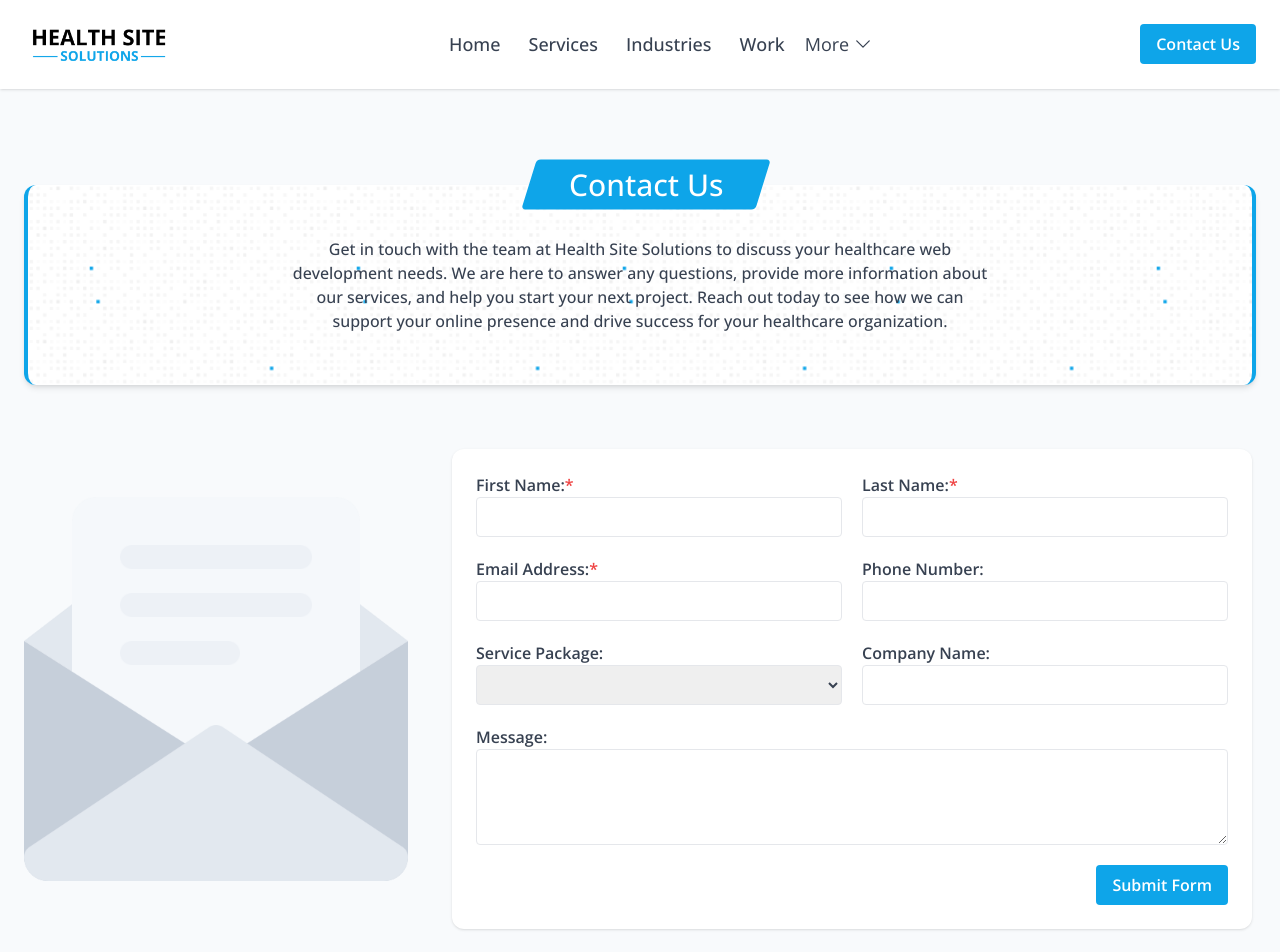
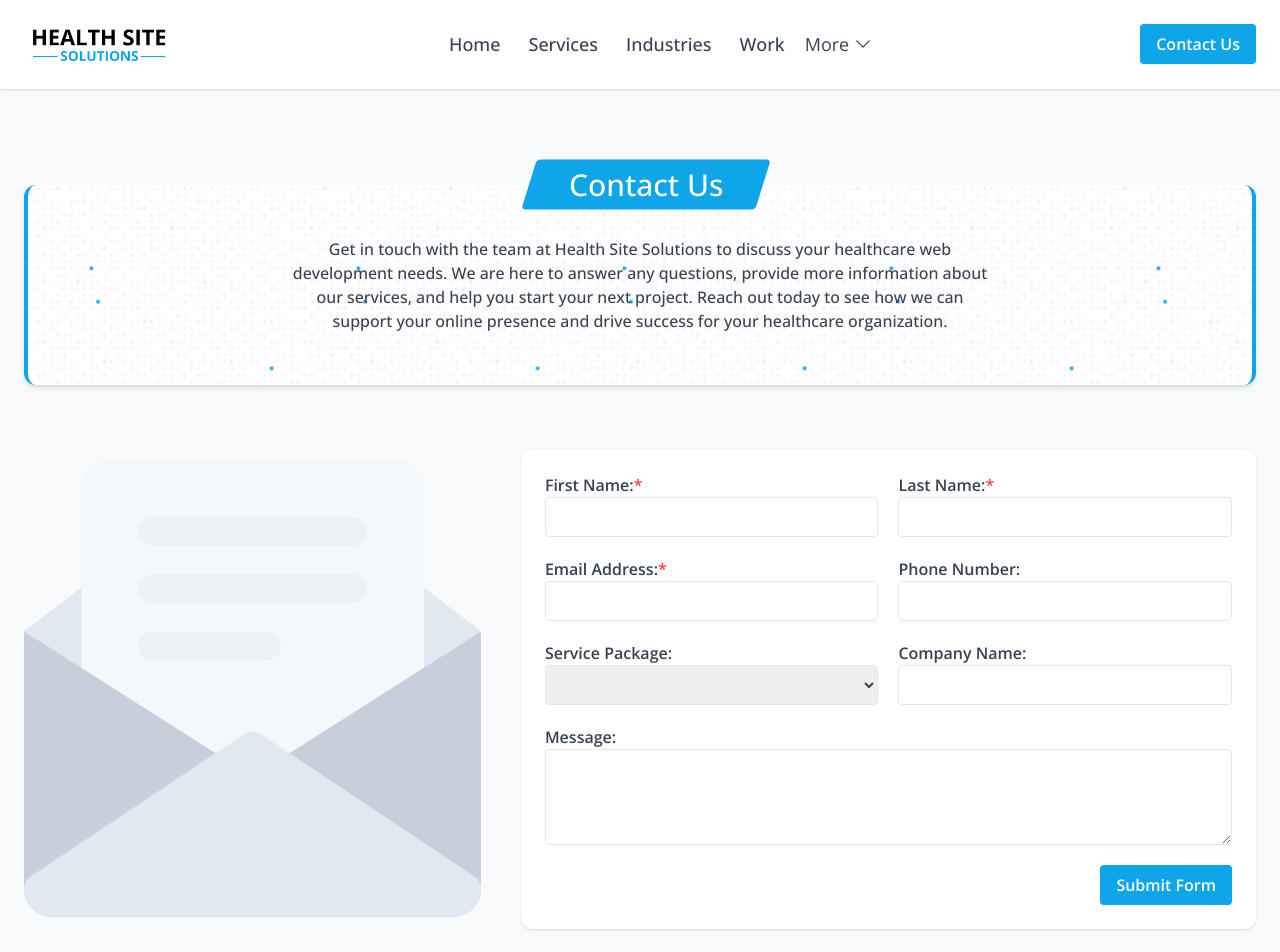
Before and after one commit to lmigonzalez/health-site-solutions, a Next.js app: page /contact in a window 1280 px wide. Shown: the top 952 px of the page. Built offline with nearby package versions, Linux system fonts and the light colour scheme.

Commit message:
mail logo

```diff
--- a/src/app/(pages)/contact/page.tsx
+++ b/src/app/(pages)/contact/page.tsx
@@ -56,19 +56,19 @@ export default function Page({
         description="Get in touch with the team at Health Site Solutions to discuss your healthcare web development needs. We are here to answer any questions, provide more information about our services, and help you start your next project. Reach out today to see how we can support your online presence and drive success for your healthcare organization."
       />
 
-      <div className="custom-space page-w grid grid-cols-3 gap-10">
+      <div className="custom-space page-w flex items-center justify-between gap-10">
         <div className="flex items-center">
           <Image
             src={"/contact/email.png"}
             alt="mail icon logo"
-            width={400}
-            height={400}
+            width={500}
+            height={500}
             className="opacity-50"
           />
         </div>
         <form
           onSubmit={handleSubmit(onSubmit)}
-          className="col-span-2 m-auto grid w-[800px] max-w-full gap-5 rounded-xl bg-white p-6 shadow md:grid-cols-2"
+          className="grid w-[800px] max-w-full gap-5 rounded-xl bg-white p-6 shadow md:grid-cols-2"
         >
           <div className="flex flex-col">
             <label className="font-semibold after:text-red-500 after:content-['*']">
```
